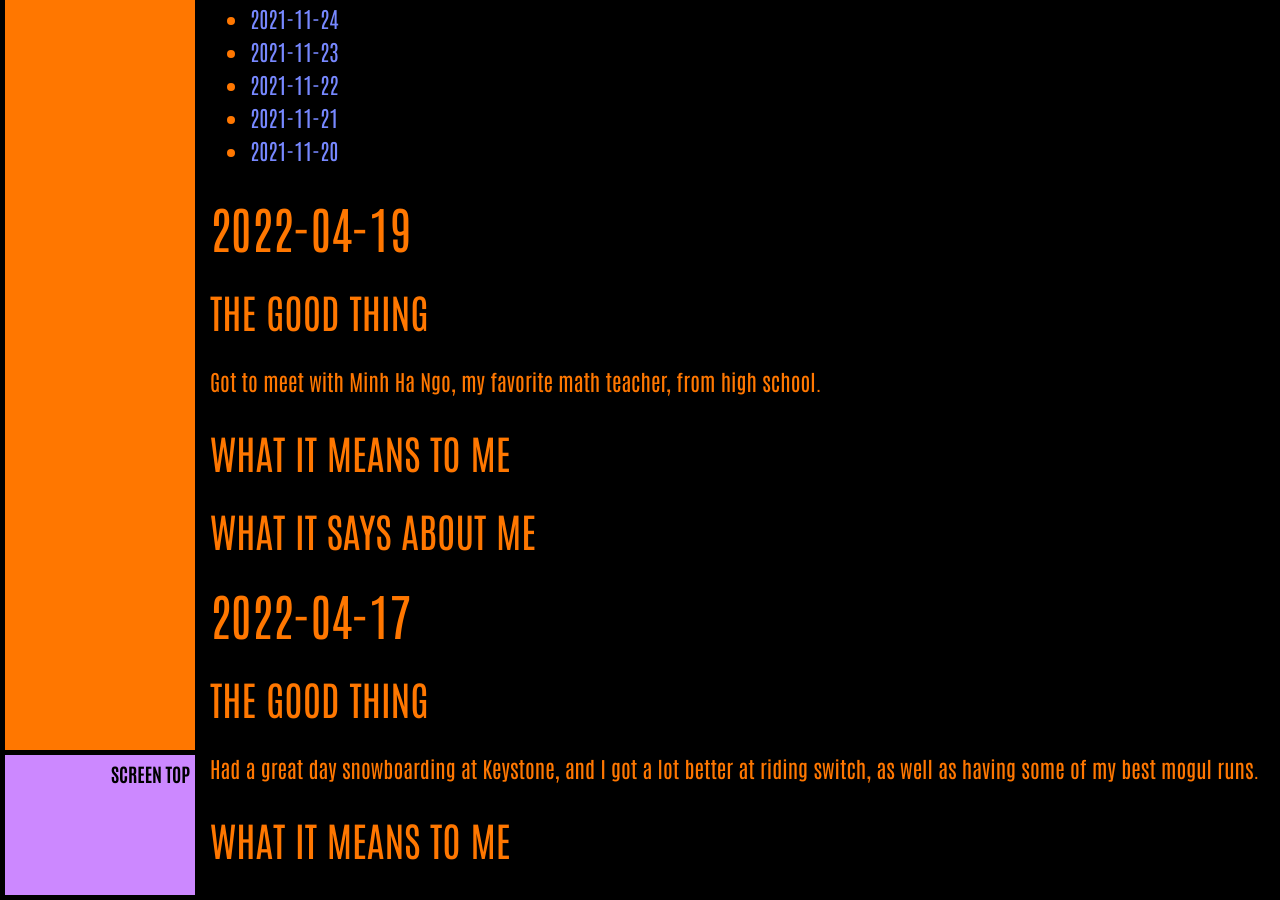
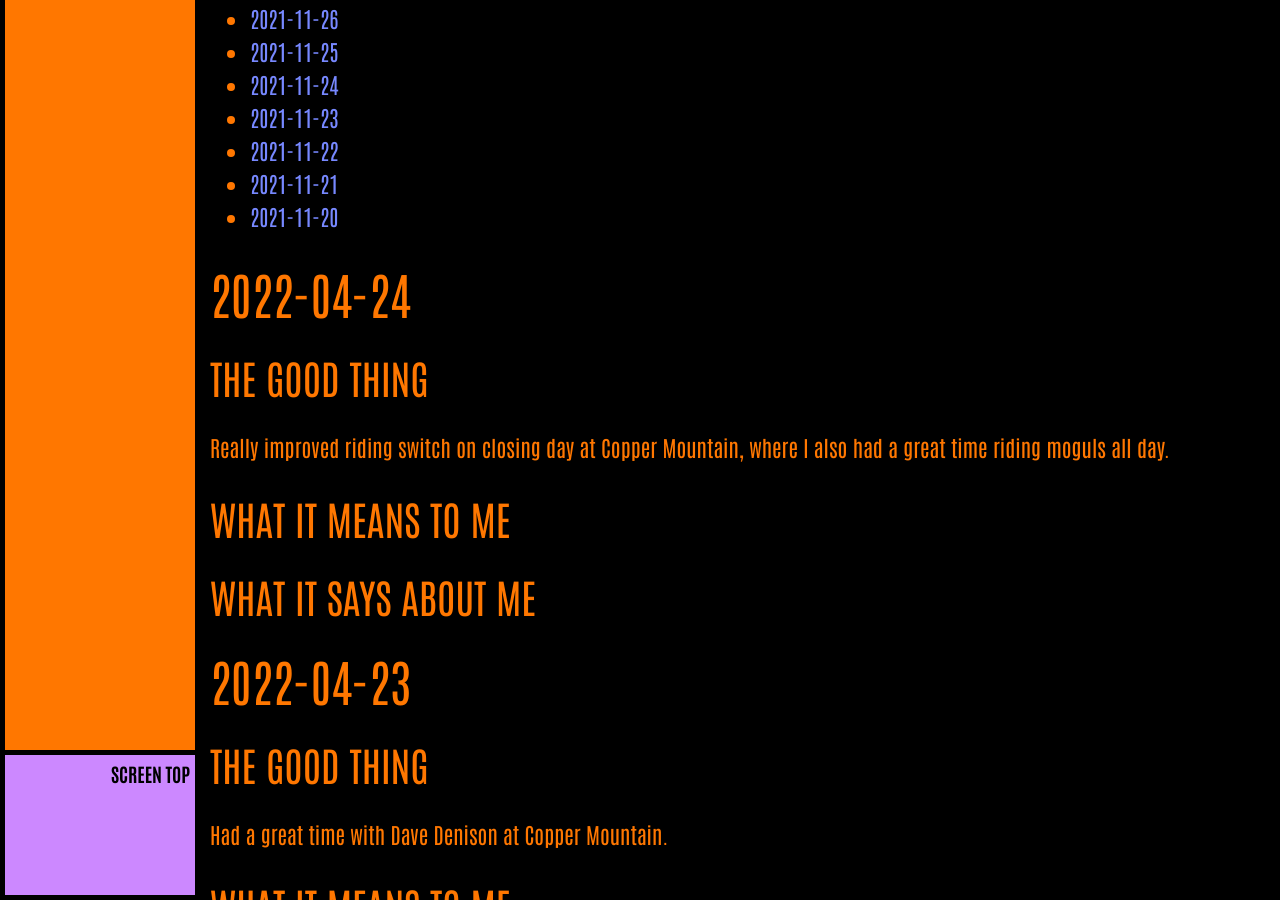
Before and after one commit to ArthurZey/arthurzey.github.io, a Jekyll site: the page built from _pages/one-good-thing.md, in a window 1280 px wide and 900 px high, scrolled down 3355 px. Built offline with Jekyll 4.4.1, drawn with Linux system fonts in a browser that asks for light colours; some of the changed text lies outside the part shown.

Commit message:
added stubs for 2022-04-23 and 2022-04-24

```diff
--- a/_pages/one-good-thing.md
+++ b/_pages/one-good-thing.md
@@ -12,6 +12,23 @@ sitemap: false
 * TOC
 {:toc}
 {::options toc_levels="2" /}
+
+## 2022-04-24
+### The Good Thing
+Really improved riding switch on closing day at Copper Mountain, where I also had a great time riding moguls all day.
+### What It Means to Me
+
+### What It Says about Me
+
+
+## 2022-04-23
+### The Good Thing
+Had a great time with Dave Denison at Copper Mountain.
+### What It Means to Me
+
+### What It Says about Me
+
+
 
 ## 2022-04-19
 ### The Good Thing
```
Also changed, not shown: other parts of _pages/one-good-thing.md (+1 -1 lines).
